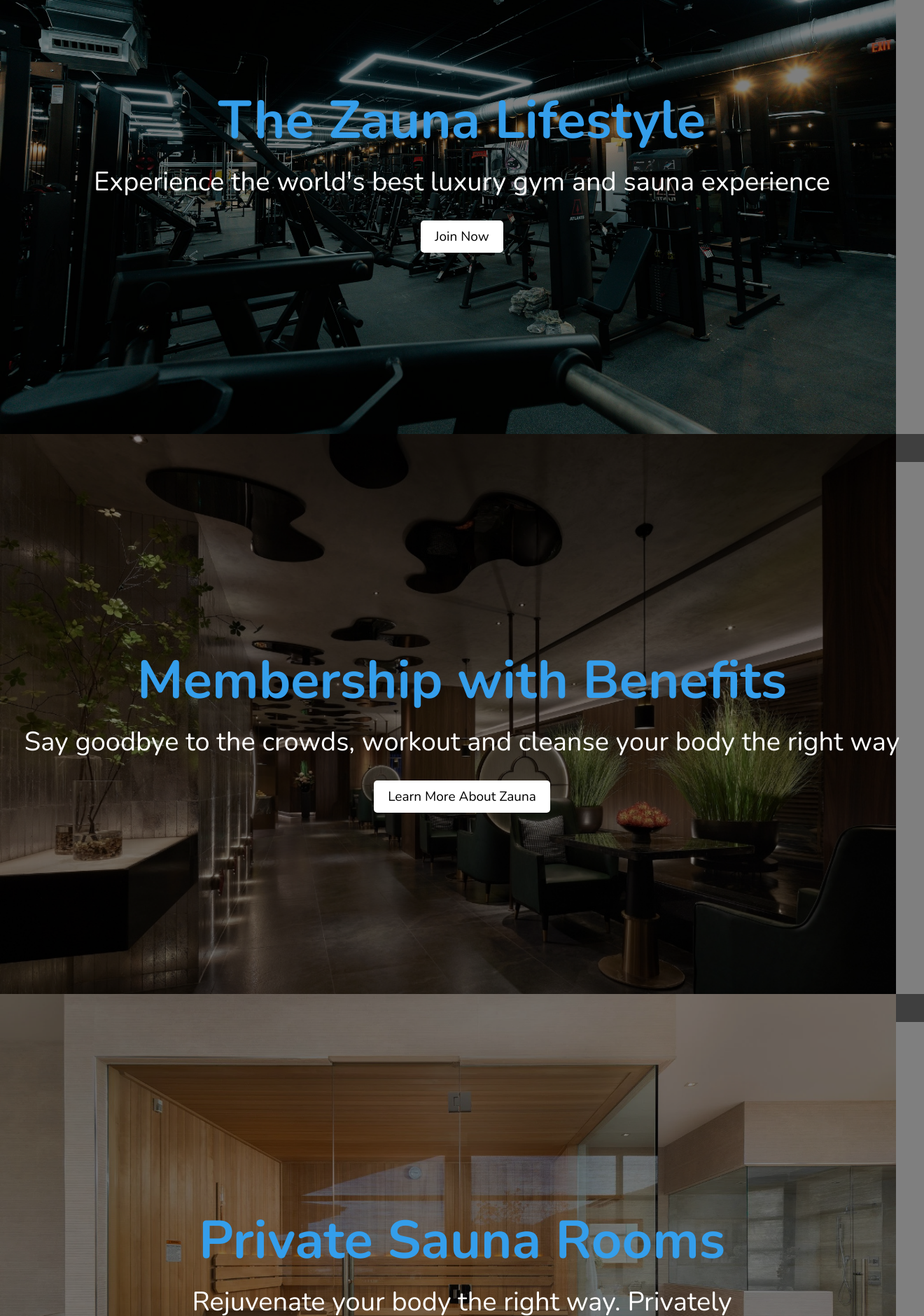
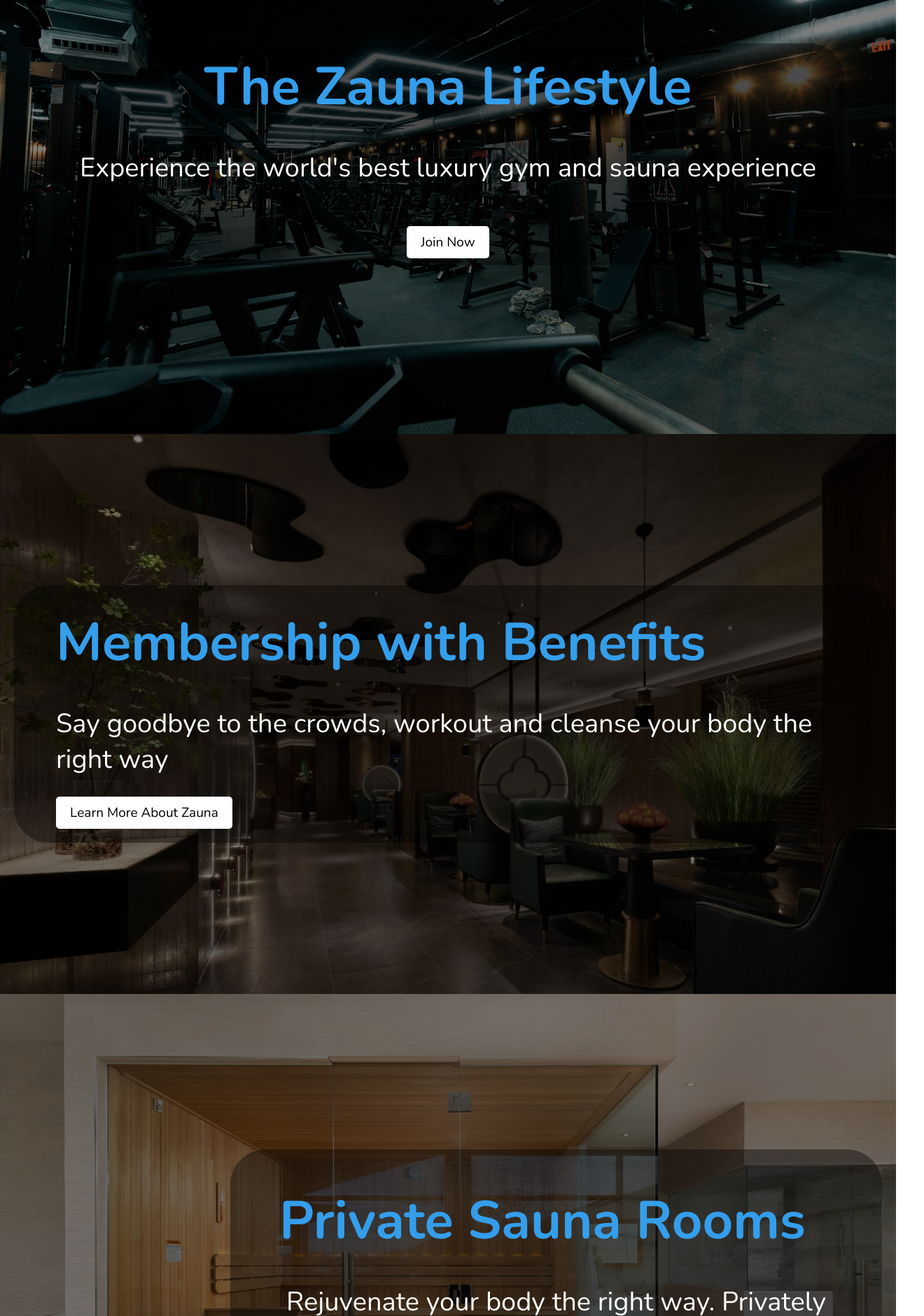
Before and after one commit to drewwgit/Zauna_Frontend, a React (Vite) app: page / in a window 1280 px wide. Shown: the part 380-2260 px from the top of the page at 70% size, 1320 px wide, since content can reach past the window. Built offline with nearby package versions, Linux system fonts and the light colour scheme.

Commit message:
sauna booking step functionality
welcome page styling

about-us content

```diff
--- a/src/index.css
+++ b/src/index.css
@@ -117,6 +117,7 @@
 .nav-menu.active {
   display: flex;
   height: 150px;
+  width: 150px;
 }
 
 .nav-menu ul {
@@ -183,20 +184,62 @@
   align-items: center;
 }
 
+.section.section-1 > .overlay > div.content-wrapper {
+  display: flex;
+  flex-direction: column;
+  align-items: center;
+  border-radius: 50px;
+  background-color: #00000067;
+}
+
+.section.section-2 > .overlay > div.content-wrapper {
+  border-radius: 50px;
+  padding: 30px;
+  background-color: #00000067;
+  margin-left: 20px;
+}
+
+.section.section-3 > .overlay > div.content-wrapper {
+  border-radius: 50px;
+  padding: 50px;
+  background-color: #00000067;
+  margin-right: 20px;
+}
+
+.section.section-2 > .overlay {
+  align-items: start;
+}
+
+.section.section-2 > .overlay > div.content-wrapper h1,p,a {
+  margin-left: 30px;
+}
+
+.section.section-3 > .overlay > .content-wrapper h1,p,a {
+  margin-right: 30px;
+}
+
+.section.section-3 > .overlay > .content-wrapper h1 {
+  margin-right: 30px;
+  padding-left: 20px;
+}
+
+.section.section-3 > .overlay {
+  align-items: end;
+}
+
 .overlay {
   position: absolute;
   top: 0;
   left: 0;
   width: 100%;
   height: 100%;
-  background: rgba(0, 0, 0, 0.5); /* Semi-transparent overlay */
+  background: rgba(0, 0, 0, 0.5);
   display: flex;
   flex-direction: column;
   justify-content: center;
   align-items: center;
   color: white;
-  text-align: center;
-  padding: 20px;
+  /* text-align: center; */
 }
 
 .overlay h1 {
@@ -207,7 +250,6 @@
 
 .overlay p {
   font-size: 2em;
-  margin: 10px 0;
 }
 
 .button {
@@ -223,6 +265,18 @@
 
 .button:hover {
   background-color: #349eeb;
+}
+
+.content-wrapper {
+  background: rgba(0, 0, 0, 0.7);
+  padding: 10px;
+  border-radius: 8px;
+}
+/* ABOUT US PAGE STYLING */
+
+div.about-us-page > .section.section-1 > .content-wrapper h1 {
+  display: flex;
+  align-items: start;
 }
 
 /* LOGIN PAGE STYLING */
@@ -260,7 +314,9 @@
 
 form.login-form h2 {
   color: #349eeb;
-} h3 {
+}
+
+form.login-form h3 {
   color: white;
 }
 
@@ -296,12 +352,14 @@
 
 div.please-login {
   width: 100%;
+  height: 100vh;
   display: flex;
   flex-direction: column;
   align-items: center;
 }
 
 div.please-login a {
+  padding: 50px;
   font-size: x-large;
 }
 
@@ -313,7 +371,7 @@
 
   .sidebar {
     width: 400px;
-    height: 1500px;
+    height: 100vh;
     background-color: #349feb;
     padding: 20px;
     border-right: 1px solid #ddd;
@@ -335,7 +393,7 @@
     align-items: center;
     color: #333;
     padding: 30px;
-    font-size: x-large;
+    font-size: large;
     font-weight:bold;
     font-style: italic;
   }
@@ -348,6 +406,7 @@
     flex: 1;
     padding: 20px;
     width: 100%;
+    background-color: whitesmoke;
   }
 
 
@@ -369,6 +428,18 @@
     flex-direction: column;
     align-items: center;
   }
+
+  div.date-selection {
+    display: flex;
+    flex-direction: column;
+    align-items: center;
+  }
+
+  div.current-bookings ul
+  {
+    padding: 0;
+  }
+
 
   div.book-sauna-time {
     display: flex;
@@ -393,7 +464,7 @@
   div.sauna-rooms {
     display: flex;
     flex-direction: column;
-    /* align-items: center; */
+    align-items: center;
   }
 
   div.book-sauna-time button {
@@ -407,10 +478,17 @@
     background-color: #349feb89;
   }
 
-  div.current-bookings{
-    margin-left: 30px;
+  div.time-slots {
+    display: flex;
+    flex-direction: column;
+    align-items: center;
   }
 
+  div.confirm-booking {
+    display: flex;
+    flex-direction: column;
+    align-items: center;
+  }
 
   /* FORM STYLING */
 
--- a/src/pages/AboutUs.jsx
+++ b/src/pages/AboutUs.jsx
@@ -1,11 +1,65 @@
 import React from "react";
 import { useState, useEffect } from "react";
 import { Link } from "react-router-dom";
+import eucalyptustowel from "../assets/eucalyptus-towel.jpg"
+import saunawoman from "../assets/sauna-woman.webp"
 
-// import any other dependent files here (ex. checkout)
+
+const sections = [
+    {
+        id: 1,
+        imageUrl: eucalyptustowel,
+        title: "Why Zauna?",
+        subtitle: "Our luxury gym and sauna all-in-one establishment offers unparalleled convenience and exclusivity for fitness enthusiasts and wellness seekers! By combining state-of-the-art workout facilities with private sauna rooms, our business allows individuals to tailor their fitness and relaxation routines to their personal preferences. Booking private workout sessions ensures a focused and uninterrupted exercise experience, while the availability of individual sauna rooms provides a serene space for post-workout recovery or relaxation. This seamless integration not only enhances the overall fitness experience but also promotes holistic well-being, offering a sanctuary where users can achieve their health goals in a luxurious and private setting.",
+        buttonText: 'Join The Zauna Lifestyle Today!',
+        buttonLink: '/register'
+    },
+
+    {
+        id: 2,
+        imageUrl: saunawoman,
+        title: 'Sauna Benefits',
+        subtitle: "Physically, nothing is more reinvigorating than a deep, healthy sweat every day. Tension fades. Muscles unwind. And you emerge relaxed, revived, and ready for whatever the day may bring. A few minutes a day is all it takes to look and feel better. The body's response to gentle, persistent heat is well-documented and proven day-in and day-out by people all over the world. Which is why more and more doctors are recommending sauna and its purifying benefits.",
+        buttonText: "Book Sauna Time With Us Today!",
+        buttonLink: '/login',
+    },
+    {
+        id: 3,
+        imageUrl: "https://static.vecteezy.com/system/resources/previews/040/724/395/non_2x/ai-generated-tranquil-forest-clearing-golden-sunlight-soothing-stream-relaxing-hammock-strong-trees-dreamy-ambiance-perfect-for-selfreflection-free-photo.jpg",
+        title: 'Private Sauna Rooms ',
+        subtitle: "Rejuvenate your body the right way. Privately",
+        buttonText: "Learn More About Sauna Benefits",
+        buttonLink: '#sauna',
+    },
+]
+
 
 function AboutUs() {
-  return <h1>This is the About Us Page</h1>;
+  return(
+    <div className="about-us-page">
+        {sections.map(section => (
+            <div key = {section.id} className = {`section section-${section.id}`} style = {{ backgroundImage: `url(${section.imageUrl})` }}>
+                <div className = "overlay">
+                    <div className = "content-wrapper">
+                    <h1>{section.title}</h1>
+                    <p>{section.subtitle}</p>
+                    <a href ={section.buttonLink} className="button">{section.buttonText}</a>
+                    </div>
+                </div>
+        </div>
+        ))}
+    {/* <footer className="footer">
+        <p>© 2024 Zauna. All rights reserved.</p>
+        <ul>
+          <li><a href="#privacy">Privacy Policy</a></li>
+          <li><a href="#terms">Terms of Service</a></li>
+          <li><a href="/">Back To Top</a></li>
+          <li><a href ="#faq">FAQ</a></li>
+          <li><a href ="/login">Login</a></li>
+        </ul>
+    </footer> */}
+    </div>
+  );
 }
 
 export default AboutUs;
--- a/src/pages/Welcome.jsx
+++ b/src/pages/Welcome.jsx
@@ -39,11 +39,13 @@
   return(
     <div className="home-page">
         {sections.map(section => (
-            <div key = {section.id} className="section" style = {{ backgroundImage: `url(${section.imageUrl})` }}>
+            <div key = {section.id} className = {`section section-${section.id}`} style = {{ backgroundImage: `url(${section.imageUrl})` }}>
                 <div className = "overlay">
+                    <div className = "content-wrapper">
                     <h1>{section.title}</h1>
                     <p>{section.subtitle}</p>
                     <a href ={section.buttonLink} className="button">{section.buttonText}</a>
+                </div>
                 </div>
         </div>
         ))}
@@ -53,6 +55,8 @@
           <li><a href="#privacy">Privacy Policy</a></li>
           <li><a href="#terms">Terms of Service</a></li>
           <li><a href="/">Back To Top</a></li>
+          <li><a href ="#faq">FAQ</a></li>
+          <li><a href ="/login">Login</a></li>
         </ul>
     </footer>
     </div>
```
Also changed, not shown: src/accountpages/SaunaBookings.jsx (+66 -47 lines), src/assets/eucalyptus-towel.jpg (added), src/assets/sauna-woman.webp (added).
